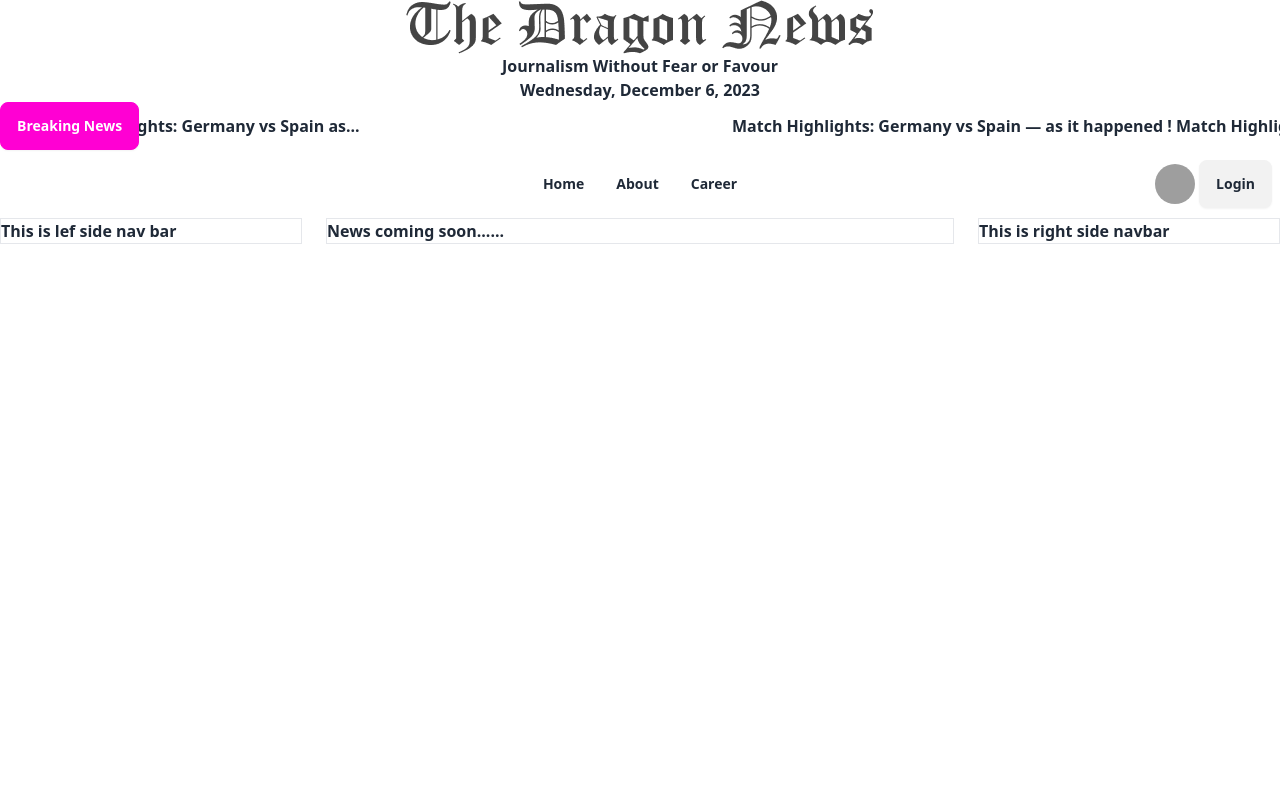
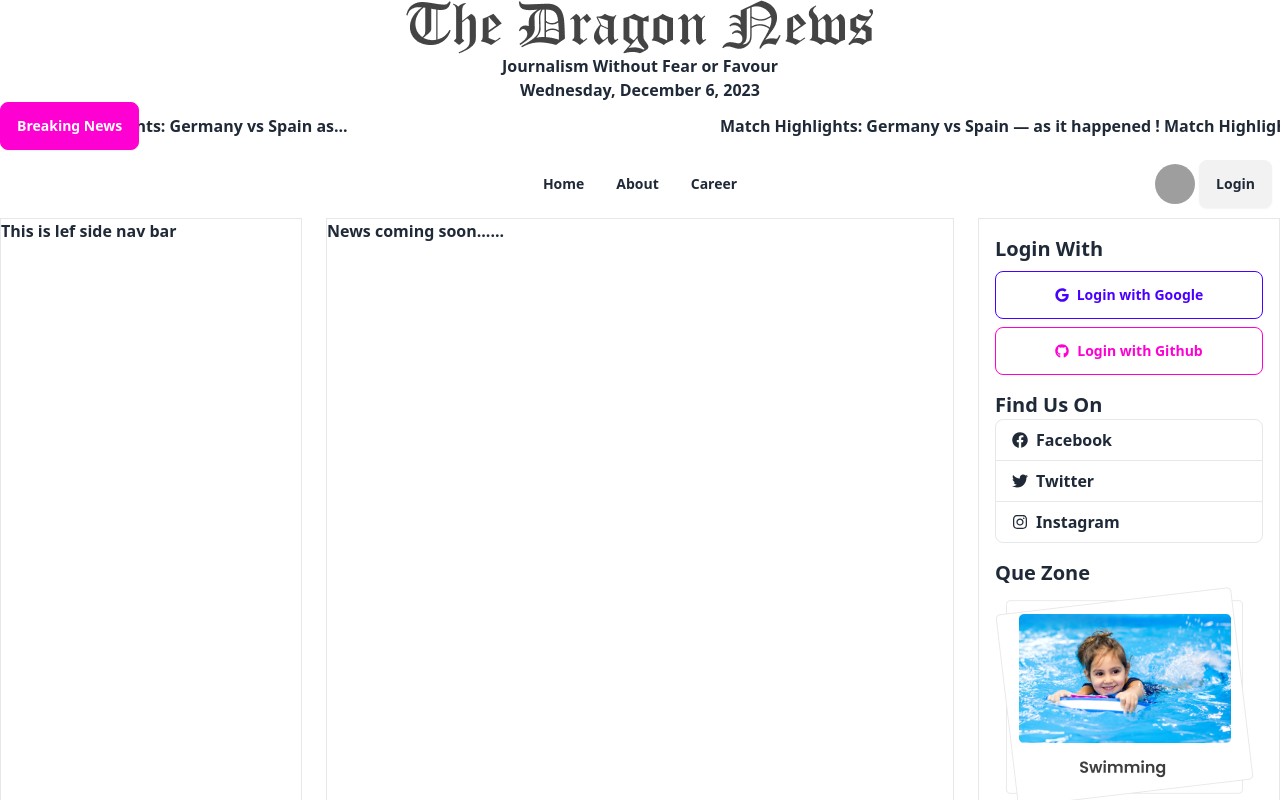
Before and after one commit to akashseub/react-dragon-news-auth, a React (Vite) app: page / in a window 1280 px wide. Shown: the top 800 px of the page. Built offline with nearby package versions, Linux system fonts and the light colour scheme; grey boxes are pictures that could not be loaded.

Commit message:
right side navigation bar done

```diff
--- a/package.json
+++ b/package.json
@@ -17,6 +17,7 @@
     "react": "^18.2.0",
     "react-dom": "^18.2.0",
     "react-fast-marquee": "^1.6.2",
+    "react-icons": "^4.12.0",
     "react-router-dom": "^6.20.1",
     "sort-by": "^1.2.0"
   },
--- a/src/pages/Shared/RightSideNavbar/RightSideNavbar.jsx
+++ b/src/pages/Shared/RightSideNavbar/RightSideNavbar.jsx
@@ -1,9 +1,45 @@
-
+import { FaGoogle, FaGithub, FaFacebook, FaTwitter, FaInstagram } from "react-icons/fa";
+import qzone1 from '../../../assets/qZone1.png'
+import qzone2 from '../../../assets/qZone2.png'
+import qzone3 from '../../../assets/qZone3.png'
 
 const RightSideNavbar = () => {
     return (
-        <div>
-            <h2>This is right side navbar</h2>
+        <div className="p-4">
+            <div className=" space-y-2">
+                <h2 className="text-xl font-bold">Login With</h2>
+                <button className="btn btn-outline btn-primary w-full">
+                    <FaGoogle></FaGoogle>
+                    Login with Google
+                </button>
+                <button className="btn btn-outline btn-secondary w-full">
+                    <FaGithub></FaGithub>
+                    Login with Github
+                </button>
+            </div>
+
+            <div>
+                <h2 className="text-xl font-bold mt-4">Find Us On</h2>
+                <button className="flex items-center text-left w-full pl-4 border rounded-t-lg py-2">
+                    <FaFacebook className="mr-2"></FaFacebook>
+                    Facebook
+                </button>
+                <button className="flex items-center text-left w-full pl-4 border border-y-0 py-2">
+                    <FaTwitter className="mr-2"></FaTwitter>
+                    Twitter
+                </button>
+                <button className="flex items-center text-left w-full pl-4 border rounded-b-lg py-2">
+                    <FaInstagram className="mr-2"></FaInstagram>
+                    Instagram
+                </button>
+            </div>
+
+            <div>
+                <h2 className="text-xl font-bold mt-4">Que Zone</h2>
+                <img src={qzone1} alt="" />
+                <img src={qzone2} alt="" />
+                <img src={qzone3} alt="" />
+            </div>
         </div>
     );
 };
```
Also changed, not shown: 1 other file (tests, documents, lock files or other folders).
